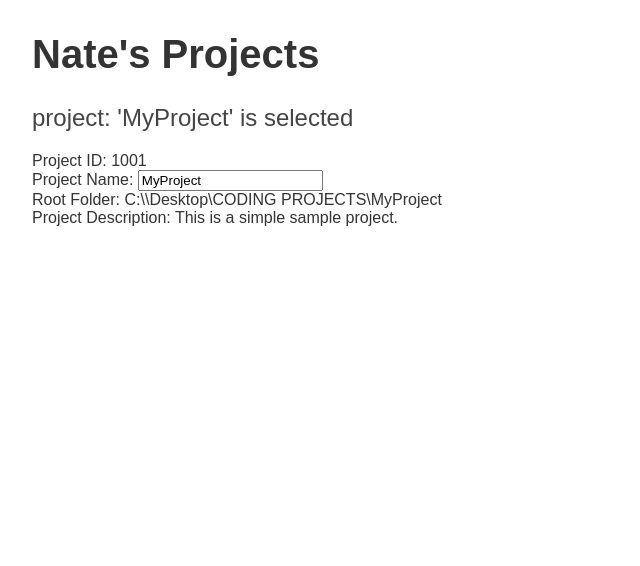
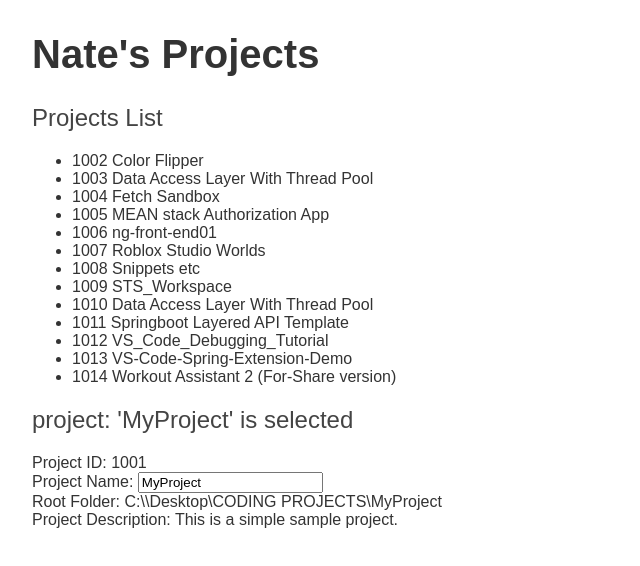
Before and after one commit to lifeModder19135/angular-front-end01, an Angular app: page / in a window 1280 px wide. Shown: the top 566 px of the page, without its empty margins (0-640 px from the left). Built offline with nearby package versions, Linux system fonts and the light colour scheme.

Commit message:
08132020 -- app.component.ts -- Fix: Corrected the 'id' attributes for all objects in the PROJECTS array; for each object, value was changed from 100 to appropriate id value

```diff
--- a/src/app/app.component.ts
+++ b/src/app/app.component.ts
@@ -10,17 +10,17 @@ export class Project  {
 const PROJECTS: Project[] = [
   { id: 1002, name: 'Color Flipper', root: '\\CODING PROJECTS\\Color Flipper', desc:'A CSS \'color flipper\' web app which changes its own background color based on the value of its text input. Built as a CSS-based expiriment.'},
   { id: 1003, name: 'Data Access Layer With Thread Pool', root: '\\CODING PROJECTS\\DAL-With-Thread-Pool', desc: 'An asynchronous Spring Boot Back end DAO setup that accesses h2 datadbase via up to 6 concurrently running threads.'},
-  { id: 100, name: 'Fetch Sandbox', root: '\\CODING PROJECTS\\Fetch Sandbox', desc: 'A Sandbox for expirimenting with the javascript Fetch API.'},
-  { id: 100, name: 'MEAN stack Authorization App', root: '\\CODING PROJECTS\\MEAN-Auth-App', desc: 'MEAN stack app template that I built as a base for all my future apps of the type. Includes built in authorization and authentication...'},
-  { id: 100, name: 'ng-front-end01', root: '\\CODING PROJECTS\\ng-front-end01', desc: 'This project!!!'},
-  { id: 100, name: 'Roblox Studio Worlds', root: '\\CODING PROJECTS\\Roblox Studio Worlds', desc: 'Just a generic workspace for Cadey\'s Roblox Studio Worlds and custom scripts.'},
-  { id: 100, name: 'Snippets etc', root: '\\CODING PROJECTS\\Snippets etc', desc: 'Workspace for random scripts, files, and Snippets that need to be kept with my code but do not belong anywhere else.'},
-  { id: 100, name: 'STS_Workspace', root: '\\CODING PROJECTS\\STS_Workspace', desc: 'Workspace for all my Spring Projects built using Spring Tool Suite.'},
-  { id: 100, name: 'Data Access Layer With Thread Pool', root: '\\CODING PROJECTS\\STS_Workspace\\DAL-With-Thread-Pool', desc: 'Copy of project #1003'},
-  { id: 100, name: 'Springboot Layered API Template', root: '\\CODING PROJECTS\\STS_Workspace\\Springboot_Layered_API_Template', desc: 'Template for a simple Spring Data faccess layer.'},
-  { id: 100, name: 'VS_Code_Debugging_Tutorial', root: '\\CODING PROJECTS\\VS_Code_Debugging_Tutorial', desc: 'Sandbox for expirimenting with Code\'s debugging features for JS and TS/ Angular.'},
-  { id: 100, name: 'VS-Code-Spring-Extension-Demo', root: '\\CODING PROJECTS\\VS-Code-Spring-Extension-Demo', desc: 'Just made this to see how easy / feasible Spring development is via VS Code.'},
-  { id: 100, name: 'Workout Assistant 2 (For-Share version)', root: '\\CODING PROJECTS\\WorkoutAssistant2 - ForShare', desc: '\'safe to share\' version of my most recent Android app \'Dumbbell Workout Assistant\'. Images and other various resources have been removed to prevent piracy.'},
+  { id: 1004, name: 'Fetch Sandbox', root: '\\CODING PROJECTS\\Fetch Sandbox', desc: 'A Sandbox for expirimenting with the javascript Fetch API.'},
+  { id: 1005, name: 'MEAN stack Authorization App', root: '\\CODING PROJECTS\\MEAN-Auth-App', desc: 'MEAN stack app template that I built as a base for all my future apps of the type. Includes built in authorization and authentication...'},
+  { id: 1006, name: 'ng-front-end01', root: '\\CODING PROJECTS\\ng-front-end01', desc: 'This project!!!'},
+  { id: 1007, name: 'Roblox Studio Worlds', root: '\\CODING PROJECTS\\Roblox Studio Worlds', desc: 'Just a generic workspace for Cadey\'s Roblox Studio Worlds and custom scripts.'},
+  { id: 1008, name: 'Snippets etc', root: '\\CODING PROJECTS\\Snippets etc', desc: 'Workspace for random scripts, files, and Snippets that need to be kept with my code but do not belong anywhere else.'},
+  { id: 1009, name: 'STS_Workspace', root: '\\CODING PROJECTS\\STS_Workspace', desc: 'Workspace for all my Spring Projects built using Spring Tool Suite.'},
+  { id: 1010, name: 'Data Access Layer With Thread Pool', root: '\\CODING PROJECTS\\STS_Workspace\\DAL-With-Thread-Pool', desc: 'Copy of project #1003'},
+  { id: 1011, name: 'Springboot Layered API Template', root: '\\CODING PROJECTS\\STS_Workspace\\Springboot_Layered_API_Template', desc: 'Template for a simple Spring Data faccess layer.'},
+  { id: 1012, name: 'VS_Code_Debugging_Tutorial', root: '\\CODING PROJECTS\\VS_Code_Debugging_Tutorial', desc: 'Sandbox for expirimenting with Code\'s debugging features for JS and TS/ Angular.'},
+  { id: 1013, name: 'VS-Code-Spring-Extension-Demo', root: '\\CODING PROJECTS\\VS-Code-Spring-Extension-Demo', desc: 'Just made this to see how easy / feasible Spring development is via VS Code.'},
+  { id: 1014, name: 'Workout Assistant 2 (For-Share version)', root: '\\CODING PROJECTS\\WorkoutAssistant2 - ForShare', desc: '\'safe to share\' version of my most recent Android app \'Dumbbell Workout Assistant\'. Images and other various resources have been removed to prevent piracy.'},
 ];
 
 @Component({
@@ -30,6 +30,12 @@ const PROJECTS: Project[] = [
   template:
             `
             <h1>{{title}}</h1>
+            <h2>Projects List</h2>
+            <ul class="projects">
+              <li *ngFor= "let project of projects">
+                <span class="badges">{{project.id}}</span> {{project.name}}
+              </li>
+            </ul>
             <h2>project: \'{{project.name}}\' is selected</h2>
             <div><label>Project ID: </label>{{project.id}}</div>
             <div>
@@ -48,5 +54,5 @@ export class AppComponent {
     root: '\\CODING PROJECTS\\MyProject',
     desc: 'This is a simple sample project.'
   };
-  Projects = PROJECTS;
+  projects = PROJECTS;
 }
```
